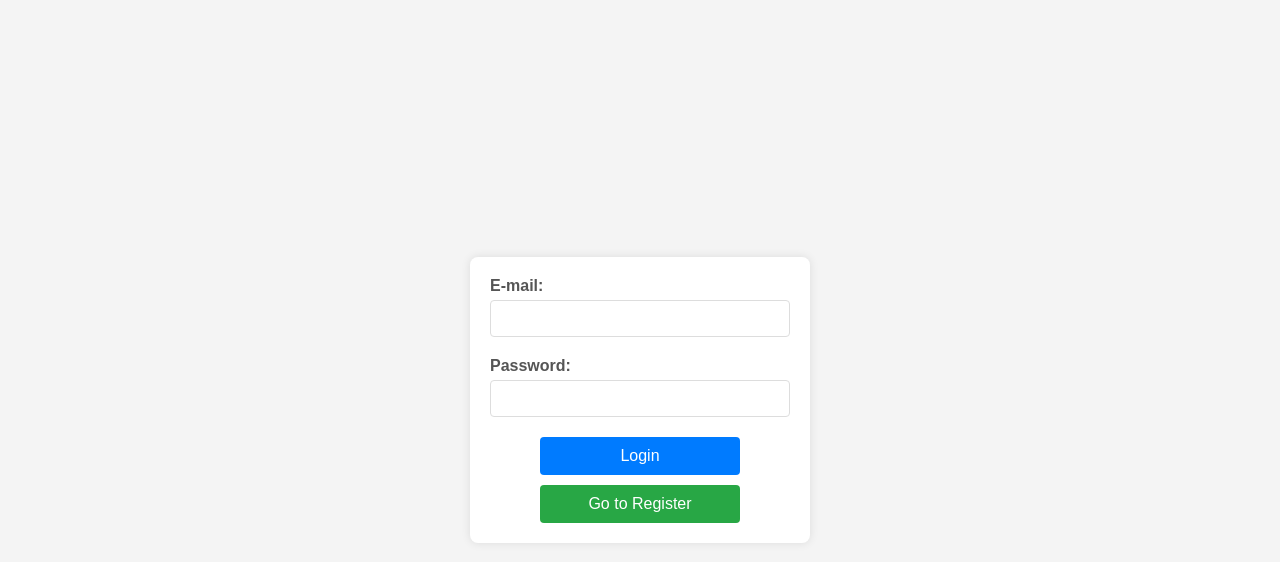
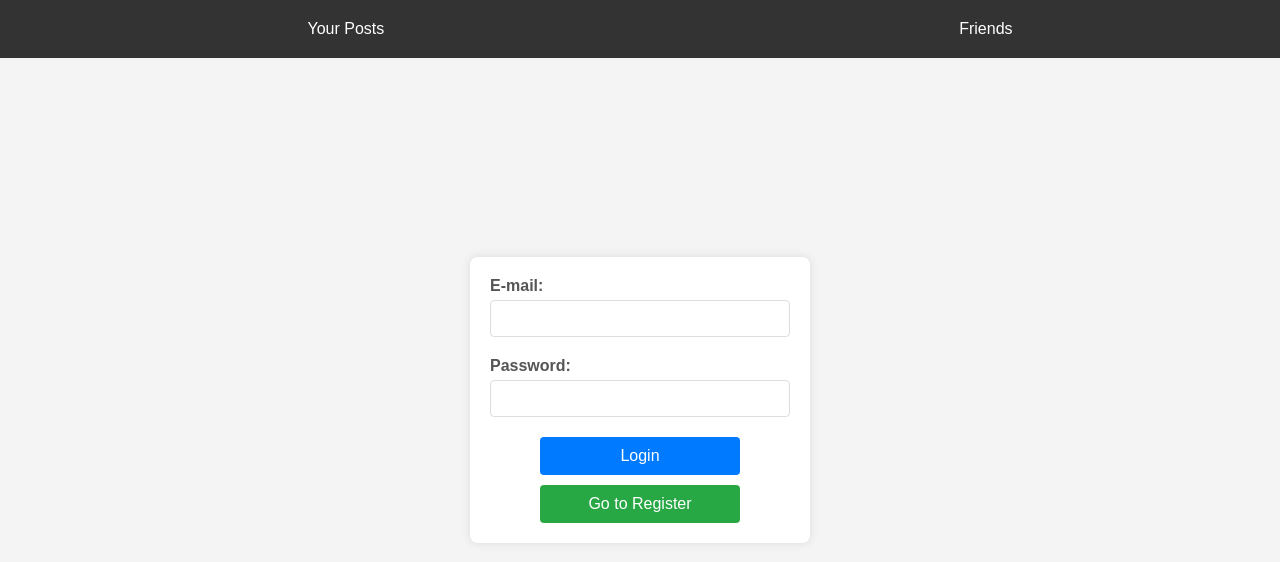
Before and after one commit to KeesReukers23/BookifyRepo, a React (Create React App) app in the folder frontend/: page /Login in a window 1280 px wide. Shown: the top 562 px of the page. Built offline with nearby package versions, Linux system fonts and the light colour scheme.

Commit message:
Added navbar
still need to remove navbar from login&register

```diff
--- a/frontend/package.json
+++ b/frontend/package.json
@@ -11,6 +11,7 @@
     "@types/react": "^18.3.11",
     "@types/react-dom": "^18.3.0",
     "axios": "^1.7.7",
+    "bootstrap": "^5.3.3",
     "react": "^18.3.1",
     "react-dom": "^18.3.1",
     "react-router-dom": "^6.27.0",
--- a/frontend/src/App.tsx
+++ b/frontend/src/App.tsx
@@ -3,13 +3,14 @@ import { BrowserRouter as Router, Routes, Route, Navigate } from 'react-router-d
 import Register from './pages/Register';
 import Login from './pages/Login';
 import Home from './pages/Home';
+import Navbar from './pages/Navbar';
 
 
 
 const App: React.FC = () => {
     return (
         <Router>
-
+           <Navbar />
             <Routes>
                 <Route path="/" element={<Navigate to="/Login" replace />} />
                 <Route path="/Home" element={<Home />} />
--- a/frontend/src/pages/Home.tsx
+++ b/frontend/src/pages/Home.tsx
@@ -93,6 +93,7 @@ const Home: React.FC = () => {
         }
 
         try {
+            console.log(`Deleting post with id ${postId}`);
             const response = await fetch(`http://localhost:5169/api/Post/${postId}`, {
                 method: 'DELETE',
                 headers: {
@@ -104,7 +105,6 @@ const Home: React.FC = () => {
                 throw new Error('Failed to delete post');
             }
 
-            // Hier is de wijziging: we gebruiken Number(postId) om het te vergelijken met post.id
             setPosts(posts.filter(post => post.id !== Number(postId)));
         } catch (error) {
             console.error(error);
--- /dev/null
+++ b/frontend/src/pages/Navbar.css
@@ -0,0 +1,30 @@
+.navbar {
+    background-color: #333;
+    padding: 10px 20px;
+    position: fixed; /* Zorgt ervoor dat de navbar vast bovenaan blijft */
+    top: 0;  /* Plaatst de navbar bovenaan */
+    left: 0;  /* Zorgt ervoor dat het aan de linkerkant begint */
+    width: 100%;  /* Maakt de navbar even breed als de pagina */
+    z-index: 1000;  /* Zorgt ervoor dat de navbar altijd boven andere elementen komt */
+  }
+
+  .navbar-list {
+    list-style-type: none;
+    margin: 0;
+    padding: 0;
+    display: flex;
+    justify-content: space-around;
+  }
+
+  .navbar-item {
+    padding: 10px;
+  }
+
+  .navbar-item a {
+    color: white;
+    text-decoration: none;
+  }
+
+  .navbar-item a:hover {
+    color: #f1f1f1;
+  }
--- /dev/null
+++ b/frontend/src/pages/Navbar.tsx
@@ -0,0 +1,20 @@
+import React from 'react';
+import { Link } from 'react-router-dom';
+import './Navbar.css';
+
+const Navbar: React.FC = () => {
+  return (
+    <nav className="navbar">
+      <ul className="navbar-list">
+        <li className="navbar-item">
+          <Link to="/your-posts">Your Posts</Link>
+        </li>
+        <li className="navbar-item">
+          <Link to="/friends">Friends</Link>
+        </li>
+      </ul>
+    </nav>
+  );
+};
+
+export default Navbar;
```
Also changed, not shown: 14 other files (tests, documents, lock files or other folders).
